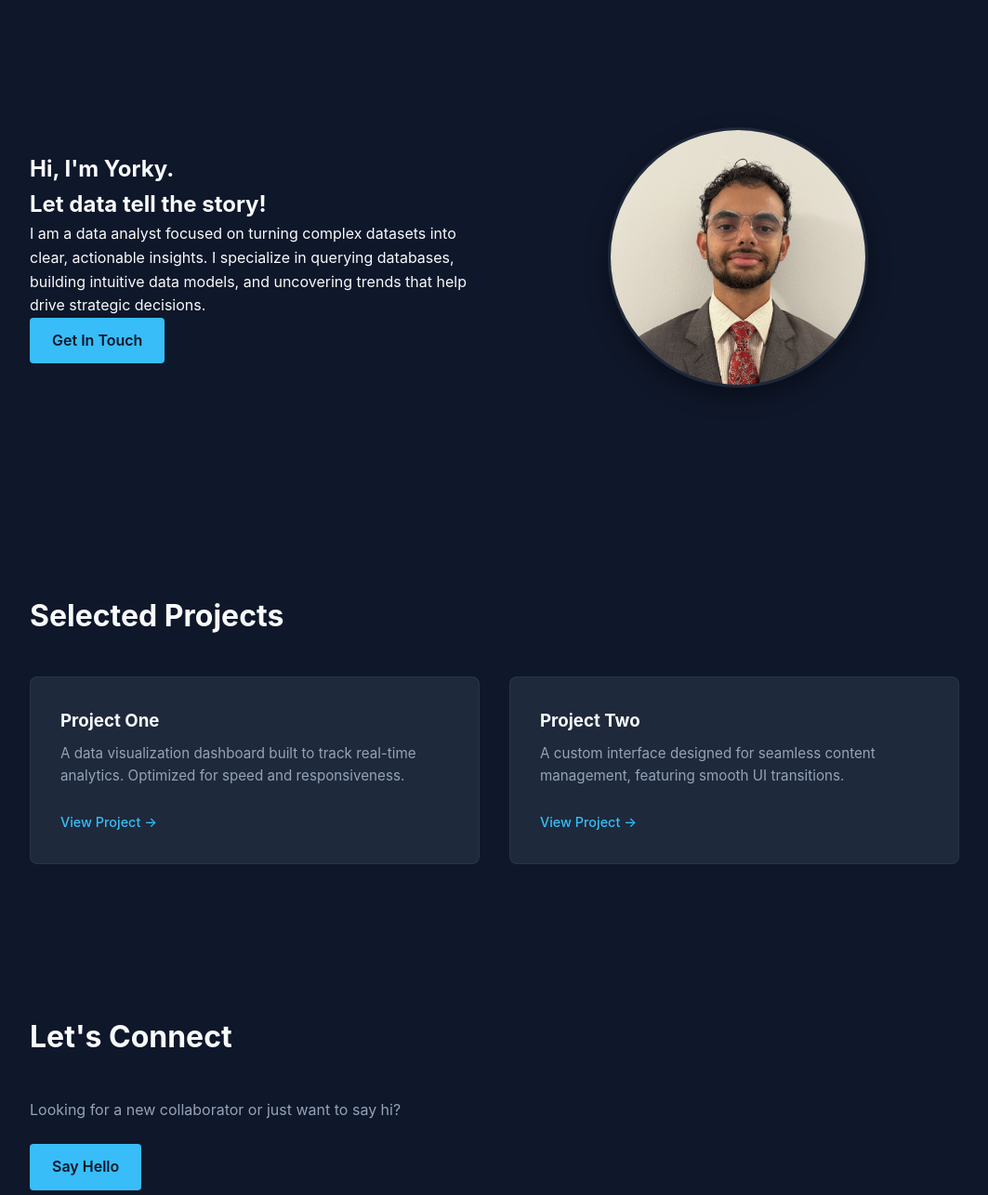
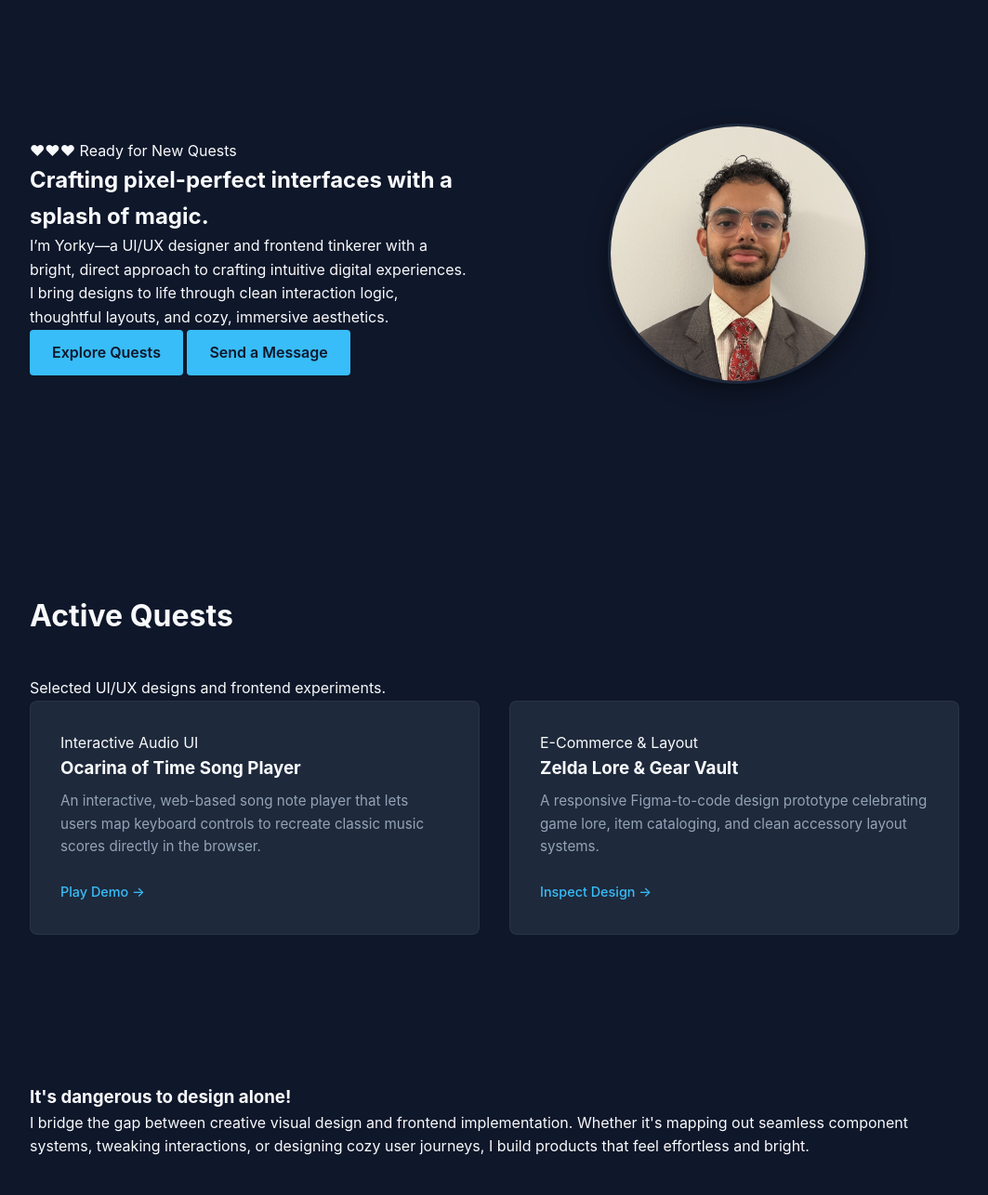
Before and after one commit to yorky-robles/yorky-robles.github.io, a plain HTML site: page index.html in a window 1280 px wide. Shown: the part 99-1385 px from the top of the page at 93% size, without its empty margins (108-1171 px from the left). Drawn offline with Linux system fonts and the light colour scheme.

Commit message:
Update index.html
After 6 months, this version feels better

```diff
--- a/index.html
+++ b/index.html
@@ -3,17 +3,23 @@
 <head>
   <meta charset="UTF-8">
   <meta name="viewport" content="width=device-width, initial-scale=1.0">
-  <title>Yorky Robles</title>
+  <title>Yorky Robles | UI/UX & Interactive Engineering</title>
   <link rel="stylesheet" href="css/style.css">
+  <link rel="preconnect" href="https://fonts.googleapis.com">
+  <link rel="preconnect" href="https://fonts.gstatic.com" crossorigin>
+  <link href="https://fonts.googleapis.com/css2?family=Cinzel:wght@600;700&family=Plus+Jakarta+Sans:wght@400;500;600;700&display=swap" rel="stylesheet">
 </head>
 <body>
 
   <div class="container">
     <!-- Navbar -->
     <header>
-      <a href="#" class="logo">YR</a>
+      <a href="#" class="logo">
+        <span class="triforce-icon">▲</span> Yorky Robles
+      </a>
       <nav>
-        <a href="#projects">Projects</a>
+        <a href="#projects">Quests</a>
+        <a href="#about">About</a>
         <a href="#contact">Contact</a>
       </nav>
     </header>
@@ -22,48 +28,68 @@
     <main>
       <section class="hero">
         <div class="hero-content">
-          <h1>Hi, I'm <span>Yorky</span>.<br>Let data tell the story!</h1>
-          <p>I am a data analyst focused on turning complex datasets into clear, actionable insights. I specialize in querying databases, building intuitive data models, and uncovering trends that help drive strategic decisions.</p>
-          <div>
-            <a href="#contact" class="btn">Get In Touch</a>
+          <div class="status-badge">
+            <span class="heart-icon">♥♥♥</span> Ready for New Quests
+          </div>
+          <h1>Crafting pixel-perfect <span class="highlight">interfaces</span> with a splash of magic.</h1>
+          <p>I’m Yorky—a UI/UX designer and frontend tinkerer with a bright, direct approach to crafting intuitive digital experiences. I bring designs to life through clean interaction logic, thoughtful layouts, and cozy, immersive aesthetics.</p>
+          <div class="hero-actions">
+            <a href="#projects" class="btn btn-primary">Explore Quests</a>
+            <a href="#contact" class="btn btn-secondary">Send a Message</a>
           </div>
         </div>
 
         <div class="hero-image">
-          <img src="css/profile.jpeg" alt="Yorky Robles - Data Analyst Profile Picture">
+          <div class="avatar-frame">
+            <img src="css/profile.jpeg" alt="Yorky Robles - UI/UX Designer Profile Picture">
+          </div>
         </div>
       </section>
 
-      <!-- Projects -->
+      <!-- Projects / Quests -->
       <section id="projects">
-        <h2 class="section-title">Selected Projects</h2>
+        <div class="section-header">
+          <h2 class="section-title">Active Quests</h2>
+          <p class="section-subtitle">Selected UI/UX designs and frontend experiments.</p>
+        </div>
+
         <div class="grid">
 
           <div class="card">
-            <h3>Project One</h3>
-            <p>A data visualization dashboard built to track real-time analytics. Optimized for speed and responsiveness.</p>
-            <a href="#" class="project-link">View Project →</a>
+            <div class="card-tag">Interactive Audio UI</div>
+            <h3>Ocarina of Time Song Player</h3>
+            <p>An interactive, web-based song note player that lets users map keyboard controls to recreate classic music scores directly in the browser.</p>
+            <a href="#" class="project-link">Play Demo <span class="arrow">→</span></a>
           </div>
 
           <div class="card">
-            <h3>Project Two</h3>
-            <p>A custom interface designed for seamless content management, featuring smooth UI transitions.</p>
-            <a href="#" class="project-link">View Project →</a>
+            <div class="card-tag">E-Commerce & Layout</div>
+            <h3>Zelda Lore & Gear Vault</h3>
+            <p>A responsive Figma-to-code design prototype celebrating game lore, item cataloging, and clean accessory layout systems.</p>
+            <a href="#" class="project-link">Inspect Design <span class="arrow">→</span></a>
           </div>
 
         </div>
       </section>
 
+      <!-- Quick About -->
+      <section id="about" class="about-box">
+        <h3>It's dangerous to design alone!</h3>
+        <p>I bridge the gap between creative visual design and frontend implementation. Whether it's mapping out seamless component systems, tweaking interactions, or designing cozy user journeys, I build products that feel effortless and bright.</p>
+      </section>
+
       <!-- Contact -->
       <section id="contact">
-        <h2 class="section-title">Let's Connect</h2>
-        <p style="color: var(--text-muted); margin-bottom: 1.5rem;">Looking for a new collaborator or just want to say hi?</p>
-        <a href="mailto:your.email@example.com" class="btn">Say Hello</a>
+        <div class="contact-card">
+          <h2 class="section-title">Let's Connect</h2>
+          <p>Got a quest, a project idea, or just want to swap game lore?</p>
+          <a href="mailto:your.email@example.com" class="btn btn-primary">Say Hello ✉</a>
+        </div>
       </section>
     </main>
 
     <footer>
-      <p>&copy; 2026 Dev. Built with clean CSS.</p>
+      <p>&copy; 2026 Yorky Robles. Built with clean CSS & Hylian spirit.</p>
     </footer>
   </div>
 
```
